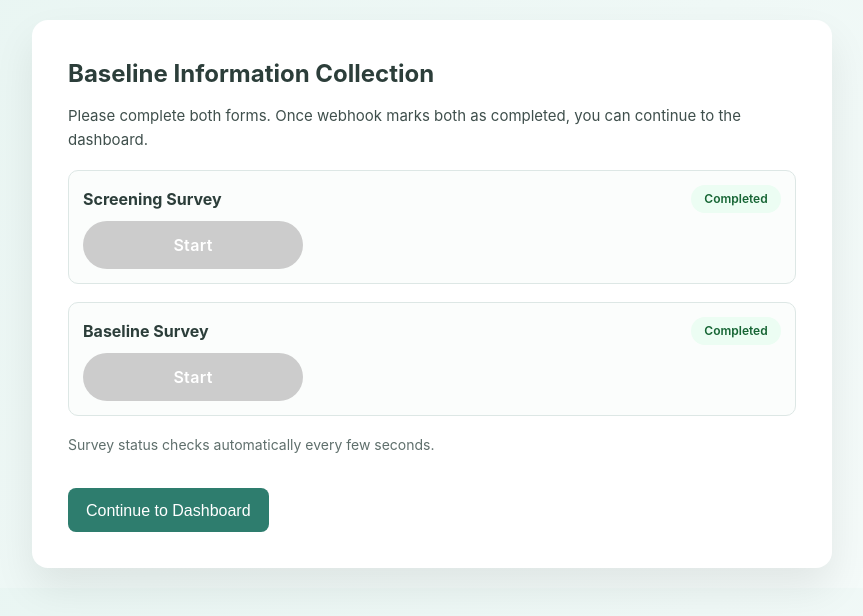
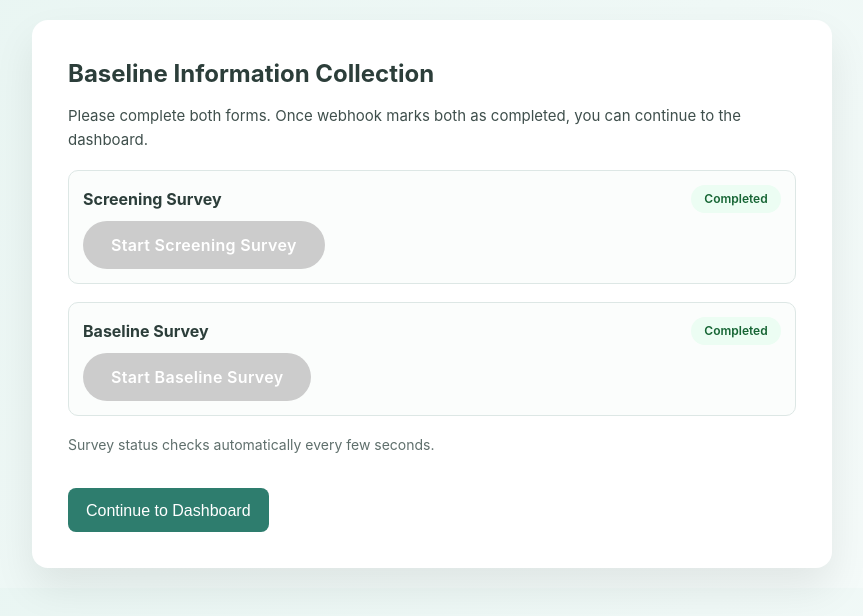
Before and after one commit to speraruba/Health-Moment-Study, a Flask app: page /baseline-info in a window 1280 px wide. Shown: the top 616 px of the page, without its empty margins (208-1071 px from the left). Run offline with Flask 3, Linux system fonts and the light colour scheme; the visitor is signed in with stand-in values (Sample User, id 1); tables that the repository leaves empty hold one stand-in row (values such as "Sample post").

Commit message:
feat: Enhance baseline_info template with dynamic status polling; refactor survey links and add session sync functionality

```diff
--- a/blueprints/auth.py
+++ b/blueprints/auth.py
@@ -1,7 +1,11 @@
 from flask import Blueprint, jsonify, redirect, render_template, request, session, url_for
 
 from services.db_service import get_or_create_user, get_user_by_id, update_username
-from services.session_service import build_baseline_status_payload, establish_existing_user_session
+from services.session_service import (
+    build_baseline_status_payload,
+    establish_existing_user_session,
+    sync_pending_baseline_session,
+)
 
 
 bp = Blueprint('auth', __name__)
@@ -138,4 +142,5 @@ def baseline_status():
     if not user:
         return jsonify({"error": "User not found"}), 404
 
+    sync_pending_baseline_session(user)
     return jsonify(build_baseline_status_payload(user)), 200
--- a/templates/baseline_info.html
+++ b/templates/baseline_info.html
@@ -7,7 +7,7 @@
 <link rel="stylesheet" href="{{ url_for('static', filename='css/styles.css') }}">
 </head>
 
-<body class="page-baseline">
+<body class="page-baseline" data-baseline-status-url="{{ url_for('auth.baseline_status') }}">
 <div class="container">
     <h2>Baseline Information Collection</h2>
     <p>Please complete both forms. Once webhook marks both as completed, you can continue to the dashboard.</p>
@@ -25,12 +25,12 @@
         </div>
         <a id="screening-link"
            class="form-link {% if screening_done %}disabled-link{% endif %}"
-           href="{% if screening_done %}javascript:void(0);{% else %}https://illinois.qualtrics.com/jfe/form/SV_6xrkw9eZYwc74qO?uid={{ user_id }}{% endif %}"
+           href="{% if screening_done %}#{% else %}https://illinois.qualtrics.com/jfe/form/SV_6xrkw9eZYwc74qO?uid={{ user_id }}{% endif %}"
            data-url="https://illinois.qualtrics.com/jfe/form/SV_6xrkw9eZYwc74qO?uid={{ user_id }}"
            {% if not screening_done %}target="_blank"{% endif %}
            rel="noopener noreferrer"
            {% if screening_done %}aria-disabled="true" tabindex="-1"{% endif %}>
-           Start
+           Start Screening Survey
         </a>
     </div>
 
@@ -43,12 +43,12 @@
         </div>
         <a id="baseline-link"
            class="form-link {% if baseline_done %}disabled-link{% endif %}"
-           href="{% if baseline_done %}javascript:void(0);{% else %}https://illinois.qualtrics.com/jfe/form/SV_1RZhpJChpS69a1o?uid={{ user_id }}{% endif %}"
+           href="{% if baseline_done %}#{% else %}https://illinois.qualtrics.com/jfe/form/SV_1RZhpJChpS69a1o?uid={{ user_id }}{% endif %}"
            data-url="https://illinois.qualtrics.com/jfe/form/SV_1RZhpJChpS69a1o?uid={{ user_id }}"
            {% if not baseline_done %}target="_blank"{% endif %}
            rel="noopener noreferrer"
            {% if baseline_done %}aria-disabled="true" tabindex="-1"{% endif %}>
-           Start
+           Start Baseline Survey
         </a>
     </div>
 
@@ -62,12 +62,15 @@
 
 <script>
 (function () {
+    const pageBody = document.body;
     const continueBtn = document.getElementById('continue-btn');
     const screeningStatus = document.getElementById('screening-status');
     const baselineStatus = document.getElementById('baseline-status');
     const screeningLink = document.getElementById('screening-link');
     const baselineLink = document.getElementById('baseline-link');
-    const baselineStatusUrl = {{ url_for('auth.baseline_status') | tojson }};
+    const baselineStatusUrl = pageBody.dataset.baselineStatusUrl;
+    let isPolling = false;
+    let pollTimer = null;
 
     function setStatus(el, done) {
         el.textContent = done ? 'Completed' : 'Pending';
@@ -83,7 +86,7 @@
     function setSurveyLinkState(linkEl, done) {
         if (done) {
             linkEl.classList.add('disabled-link');
-            linkEl.setAttribute('href', 'javascript:void(0);');
+            linkEl.setAttribute('href', '#');
             linkEl.removeAttribute('target');
             linkEl.setAttribute('aria-disabled', 'true');
             linkEl.setAttribute('tabindex', '-1');
@@ -98,6 +101,11 @@
     }
 
     async function refreshStatus() {
+        if (isPolling) {
+            return;
+        }
+
+        isPolling = true;
         try {
             const response = await fetch(baselineStatusUrl, {
                 headers: {
@@ -105,6 +113,10 @@
                 },
                 cache: 'no-store'
             });
+            if (response.status === 401 || response.status === 404) {
+                window.location.reload();
+                return;
+            }
             if (!response.ok) {
                 return;
             }
@@ -114,13 +126,19 @@
             setSurveyLinkState(screeningLink, !!data.screening_completed);
             setSurveyLinkState(baselineLink, !!data.baseline_completed);
             setContinueEnabled(!!data.all_completed);
+            if (data.all_completed && pollTimer) {
+                window.clearInterval(pollTimer);
+                pollTimer = null;
+            }
         } catch (e) {
             // Ignore transient polling failures.
+        } finally {
+            isPolling = false;
         }
     }
 
     refreshStatus();
-    window.setInterval(refreshStatus, 5000);
+    pollTimer = window.setInterval(refreshStatus, 5000);
 })();
 </script>
 </body>
```
